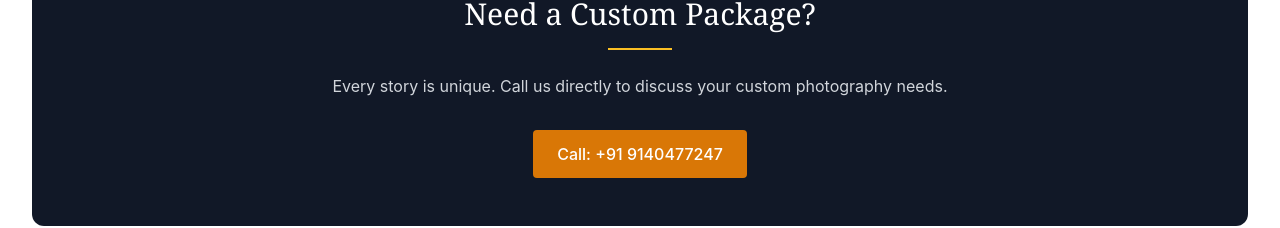
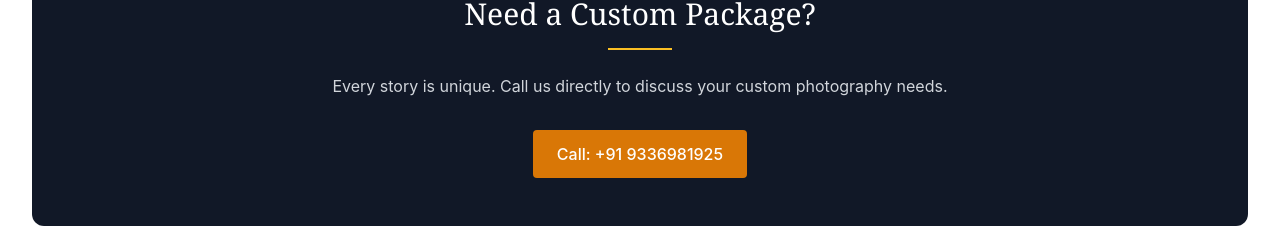
Before and after one commit to Sufi111729/Golden-photo-Studio-, a Next.js app: page / in a window 1280 px wide. Shown: the part 3518-3746 px from the top of the page. Built offline with nearby package versions, Linux system fonts and the light colour scheme.

Commit message:
Update Services custom package call button
cgen-aa6e3f5de21c42d08aac575478bed714

```diff
--- a/components/Services.tsx
+++ b/components/Services.tsx
@@ -245,12 +245,12 @@ const Services = memo(() => {
             photography needs.
           </p>
           <motion.a
-            href="tel:+919140477247"
+            href="tel:+919336981925"
             whileHover={{ scale: 1.02 }}
             whileTap={{ scale: 0.98 }}
             className="px-6 py-3 bg-amber-600 text-white font-medium rounded hover:bg-amber-700 transition-colors duration-300 inline-block"
           >
-            Call: +91 9140477247
+            Call: +91 9336981925
           </motion.a>
         </motion.div>
       </div>
```
